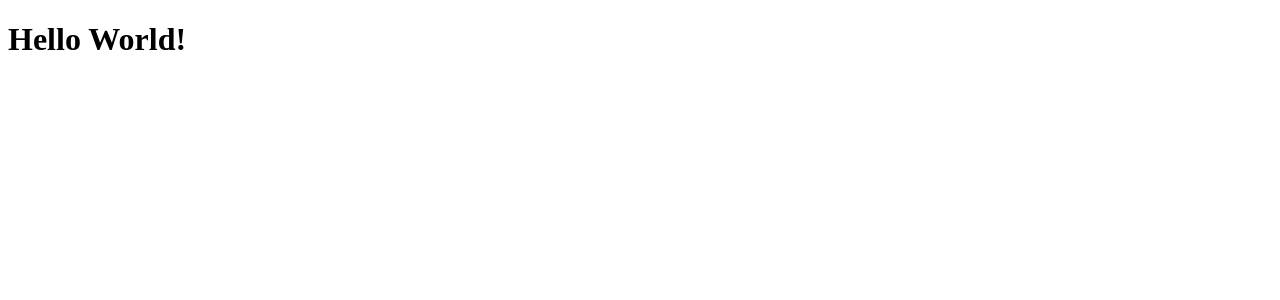
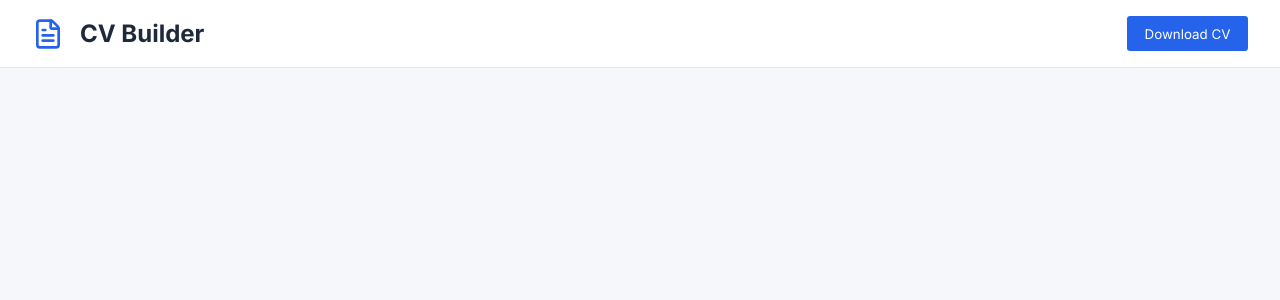
Before and after one commit to feddevv/top-cv-application, a React (Vite) app: page / in a window 1280 px wide. Shown: the top 300 px of the page. Built offline with nearby package versions, Linux system fonts and the light colour scheme.

Commit message:
feat: add header

```diff
--- a/index.html
+++ b/index.html
@@ -5,6 +5,13 @@
     <link rel="icon" type="image/svg+xml" href="/favicon.svg" />
     <meta name="viewport" content="width=device-width, initial-scale=1.0" />
     <title>top-cv-application</title>
+
+    <link rel="preconnect" href="https://fonts.googleapis.com" />
+    <link rel="preconnect" href="https://fonts.gstatic.com" crossorigin />
+    <link
+      href="https://fonts.googleapis.com/css2?family=Inter:ital,opsz,wght@0,14..32,100..900;1,14..32,100..900&display=swap"
+      rel="stylesheet"
+    />
   </head>
   <body>
     <div id="root"></div>
--- a/package.json
+++ b/package.json
@@ -10,6 +10,7 @@
     "preview": "vite preview"
   },
   "dependencies": {
+    "lucide-react": "^1.11.0",
     "prettier": "^3.8.3",
     "react": "^19.2.5",
     "react-dom": "^19.2.5"
--- a/src/App.jsx
+++ b/src/App.jsx
@@ -1,9 +1,7 @@
+import Header from './layout/Header'
+
 function App() {
-  return (
-    <div>
-      <h1>Hello World!</h1>
-    </div>
-  )
+  return <Header />
 }
 
 export default App
--- /dev/null
+++ b/src/components/Button.jsx
@@ -0,0 +1,5 @@
+import '../styles/button.css'
+
+export default function Button({ children, type }) {
+  return <button className={type}>{children}</button>
+}
--- /dev/null
+++ b/src/layout/Header.jsx
@@ -0,0 +1,16 @@
+import { FileText } from 'lucide-react'
+import Button from '../components/Button'
+import '../styles/header.css'
+
+export default function Header() {
+  return (
+    <header>
+      <h1>
+        <FileText size={32} color="var(--color-primary)" />
+        CV Builder
+      </h1>
+
+      <Button type="primary">Download CV</Button>
+    </header>
+  )
+}
--- a/src/main.jsx
+++ b/src/main.jsx
@@ -1,6 +1,7 @@
 import { StrictMode } from 'react'
 import { createRoot } from 'react-dom/client'
 import App from './App.jsx'
+import './styles/main.css'
 
 createRoot(document.getElementById('root')).render(
   <StrictMode>
--- /dev/null
+++ b/src/styles/button.css
@@ -0,0 +1,18 @@
+button {
+  border-radius: 0.2rem;
+  padding: 0.6rem 1.1rem;
+  font-family: 'Inter', system-ui, sans-serif;
+  cursor: pointer;
+}
+
+.primary {
+  border: none;
+  background-color: var(--color-primary);
+  color: #fff;
+
+  transition: background-color 0.2s;
+}
+
+.primary:hover {
+  background-color: var(--color-primary-hover);
+}
--- /dev/null
+++ b/src/styles/header.css
@@ -0,0 +1,16 @@
+header {
+  padding: 1rem 2rem;
+  display: flex;
+  justify-content: space-between;
+
+  background-color: #fff;
+  border-bottom: var(--color-border) solid 1px;
+}
+
+header h1 {
+  display: flex;
+  align-items: center;
+  gap: 1rem;
+
+  font-size: 1.5rem;
+}
--- /dev/null
+++ b/src/styles/main.css
@@ -0,0 +1,43 @@
+:root {
+  /* Main */
+  --color-bg: #f5f7fa;
+  --color-surface: #ffffff;
+  --color-border: #e2e8f0;
+
+  /* Text */
+  --color-text-primary: #1e293b;
+  --color-text-secondary: #64748b;
+  --color-text-muted: #94a3b8;
+
+  /* Аcent */
+  --color-primary: #2563eb;
+  --color-primary-hover: #1d4ed8;
+  --color-primary-light: #dbeafe;
+
+  /* Icons / secondary accent */
+  --color-accent: #3b82f6;
+
+  /* States */
+  --color-success: #22c55e;
+  --color-error: #ef4444;
+
+  /* Shadows */
+  --shadow-sm: 0 1px 2px rgba(0, 0, 0, 0.05);
+  --shadow-md: 0 4px 8px rgba(0, 0, 0, 0.08);
+
+  /* Radiuses */
+  --radius: 10px;
+}
+
+* {
+  padding: 0;
+  margin: 0;
+  box-sizing: border-box;
+}
+
+body {
+  background-color: var(--color-bg);
+  color: var(--color-text-primary);
+
+  font-family: 'Inter', system-ui, sans-serif;
+}
```
Also changed, not shown: 1 other file (tests, documents, lock files or other folders).
